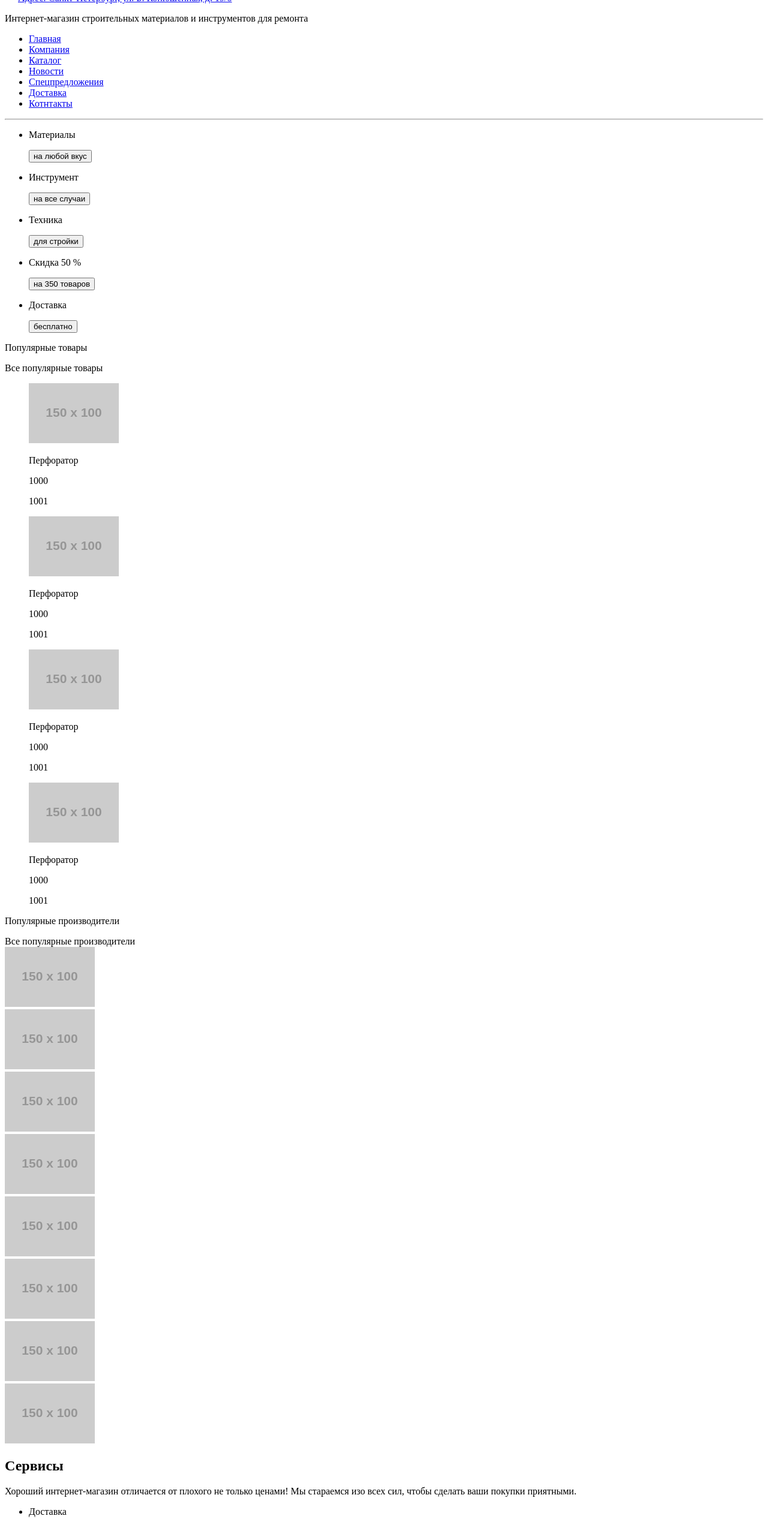
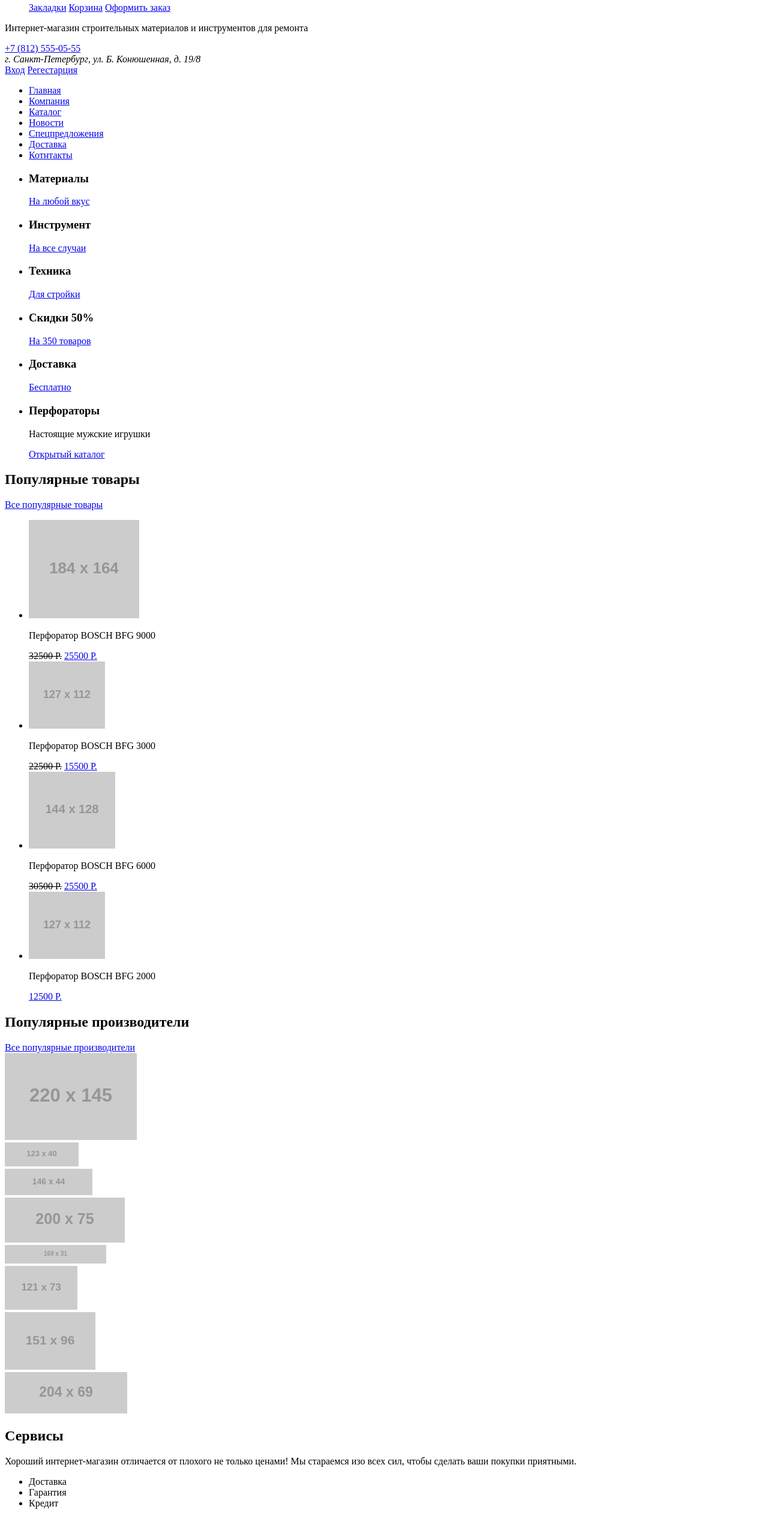
Before and after one commit to IvanTertov4/1588367-technomart-29, a plain HTML site: page index.html in a window 1280 px wide. Shown: the part 196-2729 px from the top of the page at 60% size. Drawn offline with Linux system fonts and the light colour scheme; placeholder pictures from the web are drawn by us.

Commit message:
смысловые ошибки исправлены. каталог размечен.

```diff
--- a/css/style.css
+++ /dev/null
@@ -1,3 +0,0 @@
-.bor{
-    color: red
-}
--- a/index.html
+++ b/index.html
@@ -3,175 +3,160 @@
   <head>
     <meta charset="utf-8">
     <title>HTML Academy: Техномарт</title>
-    <link href="/css/style.css">
+    <link rel='stylesheet' href="css/style.css">
   </head>
   <body>
     <header>
-
-<section>
-
-  <img src="https://via.placeholder.com/150x100" alt="">
-  <nav>
-  <a href = search.html>Поиск</a>
-  <a href = openlist.html>Закладки</a>
-  <a href = cart.html>Корзина</a>
-  <a href = blank.html>Оформить заказ</a>
-  </nav>
-</section>
-
-<section>
-<nav class = "rnavigation">
-  <li><a href="blank.html">Вход</a></li>
-  <li><a href="blank.html">Регестарция</a></li>
-</nav>
-
-<nav class="contactnavigation">
-  <li><a href="blank.html">Телефон: +7 (812) 555-05-55</a></li>
-  <li><a href="blank.html">Адрес: Санкт-Петербург, ул. Б. Конюшенная, д. 19/8</a></li>
-</nav>
-
+      <div>
+      <h1>Магазин строительной электроники Техномарт</h1>
+      <img src="https://via.placeholder.com/150x100" alt="Логотип компании Техномарт">
+      <a href="#">Поиск</a>
+      <ul>
+        <a href="#">Закладки</a>
+        <a href="#">Корзина</a>
+        <a href="#">Оформить заказ</a>
+      </ul>
+      </div>
+      <div></div>
       <p>Интернет-магазин строительных материалов и инструментов для ремонта</p>
-
+      <div>
+        <a href="#">+7 (812) 555-05-55<a>
+        <address>г. Санкт-Петербург, ул. Б. Конюшенная, д. 19/8</address>
+      </div>
+      <div>
+        <a href="#">Вход</a>
+        <a href="#">Регестарция</a>
+      </div>
       <nav class = "navigation">
         <ul>
-  <li><a href="index.html">Главная</a></li>
-  <li><a href="about.html">Компания</a></li>
-  <li><a href="catalog.html">Каталог</a></li>
-  <li><a href="news.html">Новости</a></li>
-  <li><a href="special.html">Спецпредложения</a></li>
-  <li><a href="delivery.html">Доставка</a></li>
-  <li><a href="contacts.html">Котнтакты</a></li>
+        <li><a href="#">Главная</a></li>
+        <li><a href="#">Компания</a></li>
+        <li><a href="#">Каталог</a></li>
+        <li><a href="#">Новости</a></li>
+        <li><a href="#">Спецпредложения</a></li>
+        <li><a href="#">Доставка</a></li>
+        <li><a href="#">Котнтакты</a></li>
       </ul>
       </nav>
-</section>
-
     </header>
-<hr class ="bor">
     <main>
-<nav class= "specaillist">
+      <section>
         <ul>
           <li>
-      <section>
-        <p>Материалы</p>
-        <button href="catalogm.html">на любой вкус</button>
-      </section>
+            <div>
+             <h3>Материалы</h3>
+             <a href="#">На любой вкус</a>
+            </div>
           </li>
           <li>
-      <section>
-        <p>Инструмент</p>
-        <button href="catalogm.html">на все случаи</button>
-      </section>
+            <div>
+             <h3>Инструмент</h3>
+             <a href="#">На все случаи</a>
+            </div>
           </li>
           <li>
-      <section>
-        <p>Техника</p>
-        <button href="catalogm.html">для стройки</button>
-      </section>
+            <div>
+             <h3>Техника</h3>
+             <a href="#">Для стройки</a>
+            </div>
           </li>
           <li>
-      <section>
-        <p>Скидка 50 %</p>
-        <button href="catalogm.html">на 350 товаров</button>
-      </section>
+            <div>
+             <h3>Скидки 50%</h3>
+             <a href="#">На 350 товаров</a>
+            </div>
           </li>
           <li>
-      <section>
-        <p>Доставка</p>
-        <button href="catalogm.html">бесплатно</button>
-      </section>
+            <div>
+             <h3>Доставка</h3>
+             <a href="#">Бесплатно</a>
+            </div>
+          </li>
+          <li>
+            <div>
+             <h3>Перфораторы</h3>
+             <p>Настоящие мужские игрушки</p>
+             <a href="#">Открытый каталог</a>
+            </div>
           </li>
         </ul>
-</nav>
+      </section>
       <section>
-  <p>
+      <div>
+        <h2>
           Популярные товары
-  </p>
-  <bytton href="">Все популярные товары</bytton>
-</section>
+        </h2>
+        <a href="#">Все популярные товары</a>
+      </div>
       <div>
       <ul>
-  <section class="">
-    <div class="">
-      <img class ="" src="https://via.placeholder.com/150x100">
+        <li>
+          <div>
+            <img src="https://via.placeholder.com/184x164">
+            <p>Перфоратор BOSCH BFG 9000</p>
+            <s>32500 Р.</s>
+            <a href="#">25500 Р.</a>
+          </div>
+        </li>
+        <li>
+          <div>
+            <img src="https://via.placeholder.com/127x112">
+            <p>Перфоратор BOSCH BFG 3000</p>
+            <s>22500 Р.</s>
+            <a href="#">15500 Р.</a>
+          </div>
+        </li>
+        <li>
+          <div>
+            <img src="https://via.placeholder.com/144x128">
+            <p>Перфоратор BOSCH BFG 6000</p>
+            <s>30500 Р.</s>
+            <a href="#">25500 Р.</a>
+          </div>
+        </li>
+        <li>
+          <div>
+            <img src="https://via.placeholder.com/127x112">
+            <p>Перфоратор BOSCH BFG 2000</p>
+            <a href="#">12500 Р.</a>
+          </div>
+        </li>
+      </ul>
+      </section>
+      <section>
+        <div>
+        <h2>
+          Популярные производители
+        </h2>
+        <a href="#">Все популярные производители</a>
         </div>
         <div>
-      <p class = "nameitem">Перфоратор</p>
+          <img class ="" src="https://via.placeholder.com/220x145" alt="логотип компании Bosch">
         </div>
         <div>
-       <p class = "lastprize">1000</p>
-    </div>
-    <p class = "newprize">1001</p>
-  </section>
-  <section class="">
-    <div class="">
-      <img class ="" src="https://via.placeholder.com/150x100">
+          <img class ="" src="https://via.placeholder.com/123x40" alt="логотип компании Makita">
         </div>
         <div>
-      <p class = "nameitem">Перфоратор</p>
+          <img class ="" src="https://via.placeholder.com/146x44" alt="логотип компании DeWALT">
         </div>
         <div>
-       <p class = "lastprize">1000</p>
-    </div>
-    <p class = "newprize">1001</p>
-  </section>
-  <section class="">
-    <div class="">
-      <img class ="" src="https://via.placeholder.com/150x100">
+          <img class ="" src="https://via.placeholder.com/200x75" alt="логотип компании ИНТЕРСКОЛ">
         </div>
         <div>
-      <p class = "nameitem">Перфоратор</p>
+          <img class ="" src="https://via.placeholder.com/169x31" alt=" логотип компании HITACHI">
         </div>
         <div>
-       <p class = "lastprize">1000</p>
-    </div>
-    <p class = "newprize">1001</p>
-  </section>
-  <section class="">
-    <div class="">
-      <img class ="" src="https://via.placeholder.com/150x100">
+          <img class ="" src="https://via.placeholder.com/121x73" alt="логотип компании LG">
         </div>
         <div>
-      <p class = "nameitem">Перфоратор</p>
+          <img class ="" src="https://via.placeholder.com/151x96" alt="логотип компании AEG">
         </div>
         <div>
-       <p class = "lastprize">1000</p>
-    </div>
-    <p class = "newprize">1001</p>
-  </section>
-</ul>
-</div>
-<section>
-  <p>
-    Популярные производители
-  </p>
-  <bytton href="">Все популярные производители</bytton>
-  <div>
-    <img class ="" src="https://via.placeholder.com/150x100" alt="">
-  </div>
-  <div>
-    <img class ="" src="https://via.placeholder.com/150x100" alt="">
-  </div>
-  <div>
-    <img class ="" src="https://via.placeholder.com/150x100" alt="">
-  </div>
-  <div>
-    <img class ="" src="https://via.placeholder.com/150x100" alt="">
-  </div>
-  <div>
-    <img class ="" src="https://via.placeholder.com/150x100" alt="">
-  </div>
-  <div>
-    <img class ="" src="https://via.placeholder.com/150x100" alt="">
-  </div>
-  <div>
-    <img class ="" src="https://via.placeholder.com/150x100" alt="">
-  </div>
-  <div>
-    <img class ="" src="https://via.placeholder.com/150x100" alt="">
+          <img class ="" src="https://via.placeholder.com/204x69" alt="логотип компании metabo">
         </div>
       </section>
       <section>
-  <h1>Сервисы</h1>
+        <h2>Сервисы</h2>
         <div>
           <div>
             <p>Хороший интернет-магазин отличается от плохого не только ценами! Мы стараемся изо всех сил, чтобы сделать ваши покупки приятными.</p>
@@ -191,7 +176,8 @@
         </div>
       </section>
       <section>
-  <h1>КОМПАНИЯ «Техномарт»</h1>
+        <div>
+          <h2>КОМПАНИЯ «Техномарт»</h2>
           <p>Настоящий мужской шоппинг начинается здесь! Огромный выбор товаров для ремонта и строительства не оставит равнодушными любителей сэкономить на гастарбайтерах.
 
             Мы можем доставить ваш товар в самые отдаленные точки России!
@@ -202,12 +188,18 @@
             <li>ЖелДорЭкспедиция</li>
           </ul>
           <a href="#"></a>
+        </div>
+        <div>
+          <h2>КОНТАКТЫ</h2>
+          <p>Вы можете забрать товар сами,
+            заехав в наш офис:</p>
+          <a href="#">Заблудились? Напишите нам!</a>
+        </div>
       </section>
     </main>
-<hr class ="bor">
+
     <footer>
-
-  <section>
+      <div>
         <img src="https://via.placeholder.com/150x100" alt="">
         <nav class="contactnavigation">
           <li><a href="blank.html">Телефон: +7 (812) 555-05-55</a></li>
@@ -227,14 +219,13 @@
           <li><a href="special.html">Спецпредложения</a></li>
         </ul>
         </nav>
+      </div>
 
-  </section>
-
-  <section>
+      <div>
         <p>© 2010–2019 Компания «Техномарт»<br>Все права защищены</p>
         <p>Обратная связь:<br><a href="#">mail@htmlacademy.ru</a></p>
         <p>Разработано —<br><a href="#">htmlacademy.ru</a></p>
-  </section>
+      </div>
     </footer>
   </body>
 </html>
```
Also changed, not shown: catalog.html (+127 -39 lines). Lines whose indentation alone changed are shown as unchanged.
